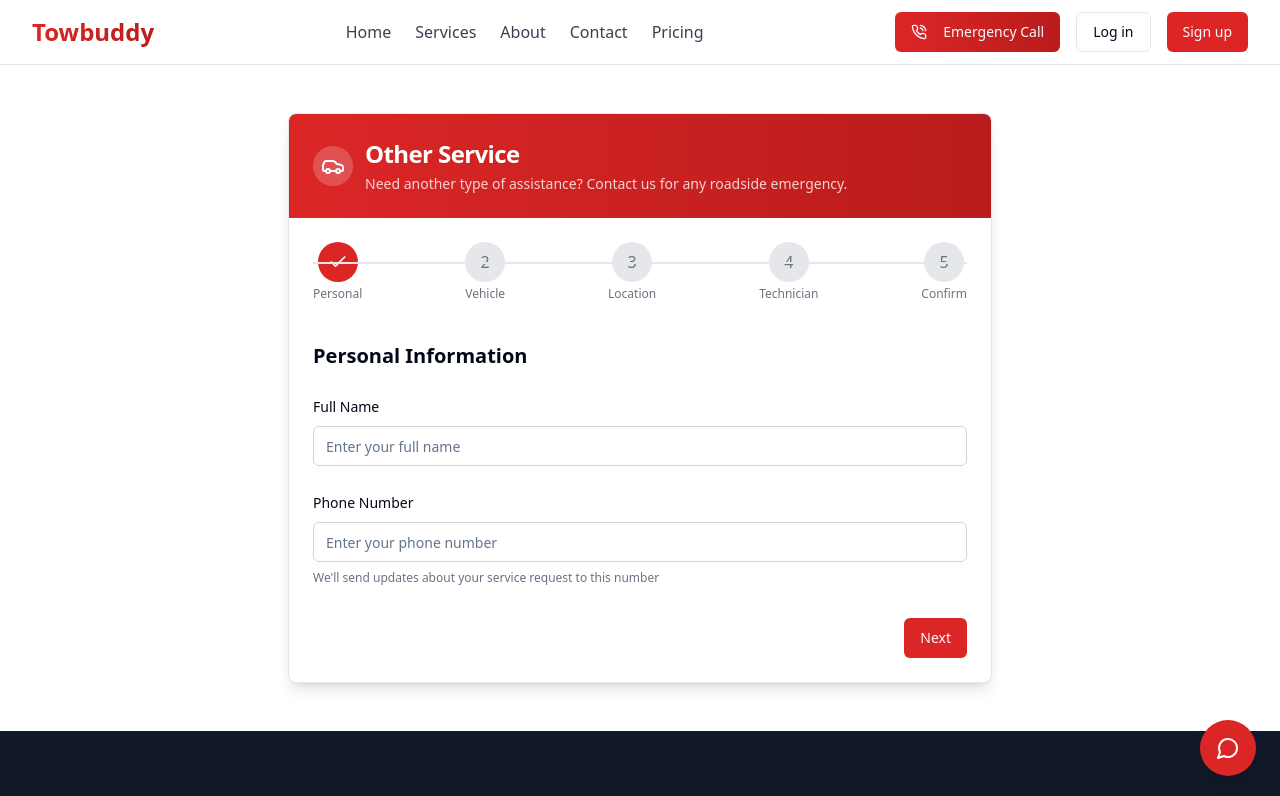
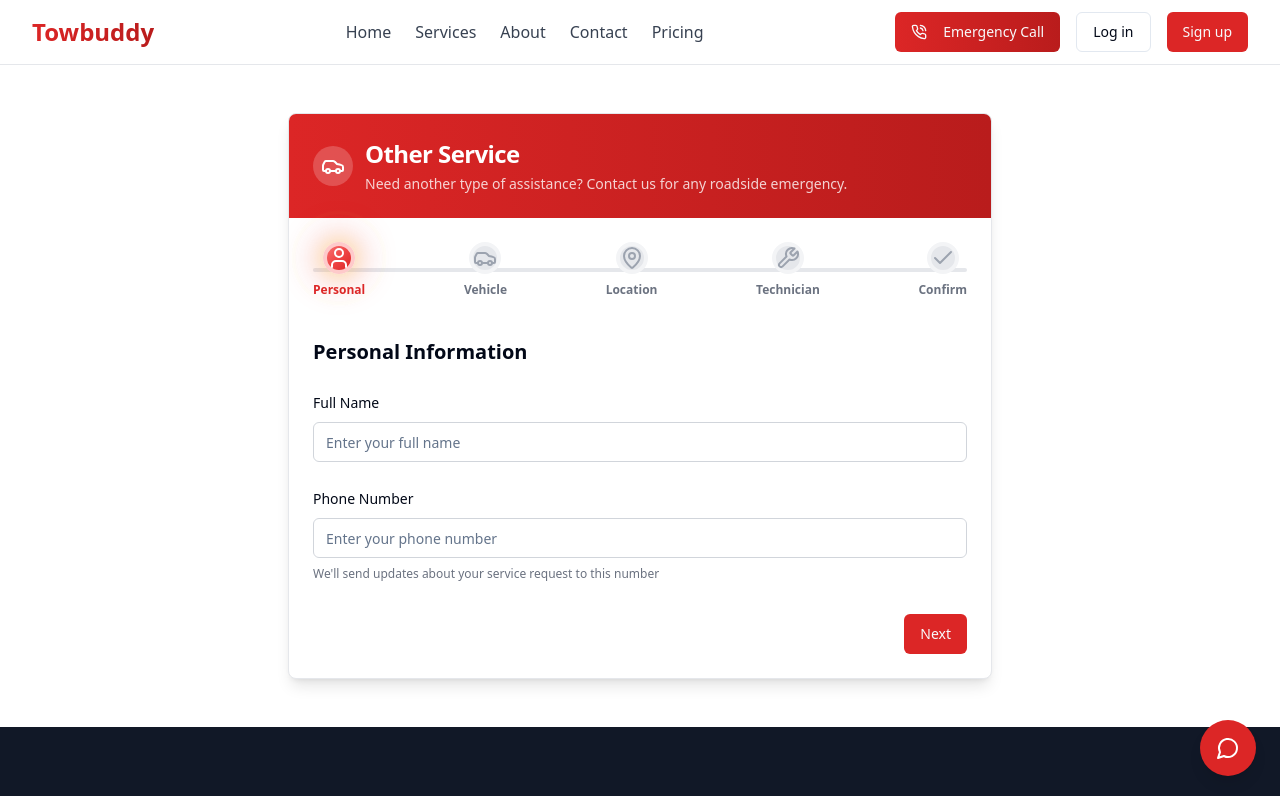
Before and after one commit to Ash1375/swift-assist-network, a React (Vite) app: page /request-service/emergency in a window 1280 px wide. Shown: the top 796 px of the page. Built offline with nearby package versions, Linux system fonts and the light colour scheme.

Commit message:
Refactor: Improve service request tracking UI
Enhance the visual appeal and interactivity of the service request tracking process, specifically step 1 and the overall animation.

```diff
--- a/src/components/ServiceRequest.tsx
+++ b/src/components/ServiceRequest.tsx
@@ -1,10 +1,9 @@
-
 import { useState } from "react";
 import { useParams, useNavigate } from "react-router-dom";
 import { Button } from "./ui/button";
 import { toast } from "@/components/ui/use-toast";
 import { Card, CardContent, CardHeader, CardTitle, CardDescription } from "./ui/card";
-import { Check, MapPin, Car } from "lucide-react";
+import { Check, MapPin, Car, User, Wrench } from "lucide-react";
 import { ServiceRequestFormData, ServiceType } from "./service-request/types";
 import PersonalInfoStep from "./service-request/PersonalInfoStep";
 import VehicleInfoStep from "./service-request/VehicleInfoStep";
@@ -54,6 +53,73 @@ const services: Record<string, ServiceType> = {
     estimatedPrice: "Varies"
   }
 };
+
+const stepDetails = [
+  {
+    name: "Personal",
+    icon: (active: boolean, completed: boolean) => (
+      <div className={`rounded-full border-4 flex items-center justify-center transition-all duration-300
+        ${completed ? "bg-gradient-to-br from-green-400 via-green-500 to-green-600 border-green-200 shadow-xl animate-glow"
+          : active ? "bg-gradient-to-br from-red-400 via-red-500 to-red-600 border-red-200 shadow-lg animate-glow"
+          : "bg-gray-200 border-gray-100"}
+      `}>
+        <User className={`h-6 w-6 ${completed || active ? "text-white" : "text-gray-400"}`} />
+      </div>
+    ),
+    tooltip: "Enter your personal details"
+  },
+  {
+    name: "Vehicle",
+    icon: (active: boolean, completed: boolean) => (
+      <div className={`rounded-full border-4 flex items-center justify-center transition-all duration-300
+        ${completed ? "bg-gradient-to-br from-green-400 via-green-500 to-green-600 border-green-200 shadow-xl animate-glow"
+          : active ? "bg-gradient-to-br from-yellow-400 via-yellow-500 to-yellow-600 border-yellow-200 shadow-lg animate-glow"
+          : "bg-gray-200 border-gray-100"}
+      `}>
+        <Car className={`h-6 w-6 ${completed || active ? "text-white" : "text-gray-400"}`} />
+      </div>
+    ),
+    tooltip: "Enter your vehicle details"
+  },
+  {
+    name: "Location",
+    icon: (active: boolean, completed: boolean) => (
+      <div className={`rounded-full border-4 flex items-center justify-center transition-all duration-300
+        ${completed ? "bg-gradient-to-br from-green-400 via-green-500 to-green-600 border-green-200 shadow-xl animate-glow"
+          : active ? "bg-gradient-to-br from-blue-400 via-blue-500 to-blue-600 border-blue-200 shadow-lg animate-glow"
+          : "bg-gray-200 border-gray-100"}
+      `}>
+        <MapPin className={`h-6 w-6 ${completed || active ? "text-white" : "text-gray-400"}`} />
+      </div>
+    ),
+    tooltip: "Provide your location"
+  },
+  {
+    name: "Technician",
+    icon: (active: boolean, completed: boolean) => (
+      <div className={`rounded-full border-4 flex items-center justify-center transition-all duration-300
+        ${completed ? "bg-gradient-to-br from-green-400 via-green-500 to-green-600 border-green-200 shadow-xl animate-glow"
+          : active ? "bg-gradient-to-br from-purple-400 via-purple-500 to-purple-600 border-purple-200 shadow-lg animate-glow"
+          : "bg-gray-200 border-gray-100"}
+      `}>
+        <Wrench className={`h-6 w-6 ${completed || active ? "text-white" : "text-gray-400"}`} />
+      </div>
+    ),
+    tooltip: "Choose a technician"
+  },
+  {
+    name: "Confirm",
+    icon: (active: boolean, completed: boolean) => (
+      <div className={`rounded-full border-4 flex items-center justify-center transition-all duration-300
+        ${completed || active ? "bg-gradient-to-br from-pink-500 via-red-500 to-yellow-500 border-red-200 shadow-xl animate-glow"
+          : "bg-gray-200 border-gray-100"}
+      `}>
+        <Check className={`h-6 w-6 ${completed || active ? "text-white" : "text-gray-400"}`} />
+      </div>
+    ),
+    tooltip: "Review and confirm"
+  }
+];
 
 const ServiceRequest = () => {
   const { serviceId } = useParams<{ serviceId: string }>();
@@ -190,37 +256,42 @@ const ServiceRequest = () => {
   };
 
   const renderProgress = () => {
-    const totalSteps = 5;
-
+    const totalSteps = stepDetails.length;
     return (
-      <div className="relative mb-10">
-        <div className="flex justify-between mb-2">
-          {[...Array(totalSteps)].map((_, index) => (
-            <div key={index} className="flex flex-col items-center">
-              <div
-                className={`w-10 h-10 rounded-full flex items-center justify-center transition-colors
-                  ${index + 1 <= step ? 'bg-red-600 text-white' : 'bg-gray-200 text-gray-500'}`}
-              >
-                {index + 1 <= step ? (
-                  <Check className="h-5 w-5" />
-                ) : (
-                  index + 1
-                )}
+      <div className="relative mb-10 select-none">
+        <div className="flex justify-between items-center z-10 relative">
+          {stepDetails.map((s, idx) => {
+            const active = step === idx + 1;
+            const completed = step > idx + 1;
+            return (
+              <div className="flex flex-col items-center group" key={idx}>
+                <div className="relative cursor-pointer group">
+                  {s.icon(active, completed)}
+                  {active && (
+                    <span className="absolute -inset-2 rounded-full border-2 border-yellow-300 shadow-2xl animate-ping z-0" />
+                  )}
+                  <div className="absolute -bottom-8 left-1/2 -translate-x-1/2 opacity-0 pointer-events-none group-hover:opacity-100 transition bg-black text-white px-2 py-1 text-xs rounded shadow-lg">
+                    {s.tooltip}
+                  </div>
+                </div>
+                <span className={`mt-2 text-xs font-bold transition-colors ${active ? "text-red-600" : completed ? "text-green-600" : "text-gray-500 group-hover:text-black"}`}>
+                  {s.name}
+                </span>
               </div>
-              <span className="text-xs mt-1 font-medium text-center text-gray-500">
-                {index === 0 ? "Personal" :
-                 index === 1 ? "Vehicle" :
-                 index === 2 ? "Location" :
-                 index === 3 ? "Technician" : "Confirm"}
-              </span>
-            </div>
-          ))}
+            );
+          })}
         </div>
-        <div className="absolute top-5 left-0 right-0 h-0.5 bg-gray-200 z-0">
+        <div className="absolute left-0 right-0 top-1/2 -translate-y-1/2 h-1 flex z-0">
           <div
-            className="h-0.5 bg-red-600 transition-all"
-            style={{ width: `${(step - 1) / (totalSteps - 1) * 100}%` }}
+            className="bg-gradient-to-r from-red-400 via-yellow-400 to-green-500 rounded-full transition-all duration-500 shadow-lg"
+            style={{
+              width: `${(step - 1) / (stepDetails.length - 1) * 100}%`,
+              minWidth: step > 1 ? "2.5rem" : "0px",
+              height: "100%",
+              transition: "width 500ms cubic-bezier(0.4,0,0.2,1)"
+            }}
           />
+          <div className="flex-1 bg-gray-200 rounded-full" />
         </div>
       </div>
     );
--- a/src/index.css
+++ b/src/index.css
@@ -1,4 +1,3 @@
-
 @tailwind base;
 @tailwind components;
 @tailwind utilities;
@@ -155,6 +154,21 @@
   animation: pulse 2s infinite;
 }
 
+@keyframes glow {
+  0% {
+    box-shadow: 0 0 0 0 rgba(239,68,68,0.7), 0 0 16px 4px rgba(255,223,99,0.15);
+  }
+  80% {
+    box-shadow: 0 0 16px 4px rgba(255,223,99,0.32), 0 0 32px 12px rgba(239,68,68,0.22);
+  }
+  100% {
+    box-shadow: 0 0 0 0 rgba(239,68,68,0.1), 0 0 12px 4px rgba(255,223,99,0.14);
+  }
+}
+.animate-glow {
+  animation: glow 2s infinite;
+}
+
 /* Service card hover effects */
 .service-card {
   transition: all 0.3s ease;
```
